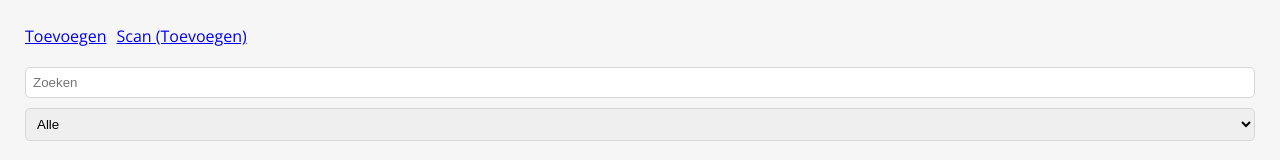
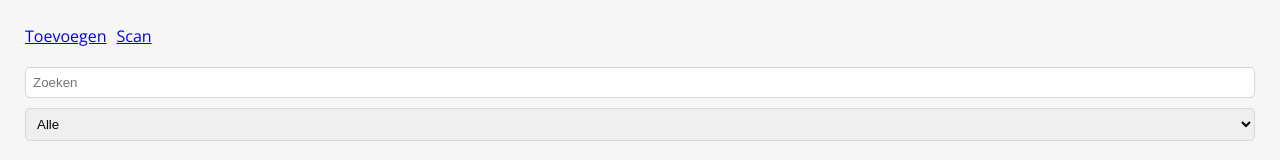
Before and after one commit to TheDarkLad/Baggings, a Vue app: page / in a window 1280 px wide. Shown: the top 160 px of the page. Built offline with nearby package versions, Linux system fonts and the light colour scheme; what vue-notification would draw is missing.

Commit message:
menu item changed

```diff
--- a/src/components/BooksMenu.vue
+++ b/src/components/BooksMenu.vue
@@ -2,7 +2,7 @@
 	<menu>
 		<router-link v-if="$route.path !== '/'" to="/">Home</router-link>
 		<router-link :to="'/add/'">Toevoegen</router-link>
-		<router-link v-if="hasCamera" :to="'/scan/'">Scan (Toevoegen)</router-link>
+		<router-link v-if="hasCamera" :to="'/scan/'">Scan</router-link>
 	</menu>
 </template>
 <script>
```
